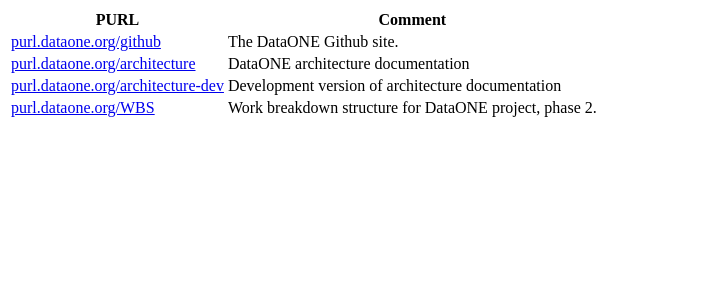
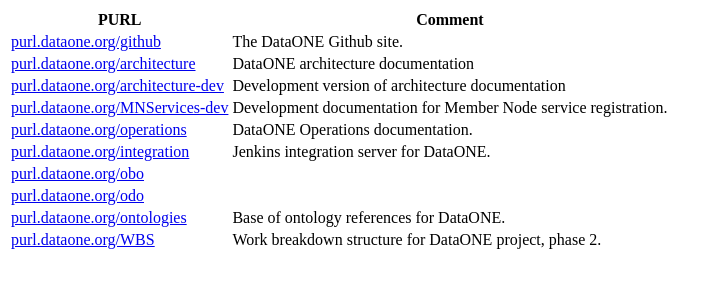
Before and after one commit to DataONEorg/dataone_purl, a plain HTML site: page www/index.html in a window 1280 px wide. Shown: the whole page, without its empty margins (0-719 px from the left). Drawn offline with Linux system fonts and the light colour scheme.

Commit message:
Added existing PURLs

```diff
--- a/www/index.html
+++ b/www/index.html
@@ -25,6 +25,30 @@
       <td>Development version of architecture documentation</td>
     </tr>
     <tr>
+      <td><a href="https://purl.dataone.org/MNServices-dev">purl.dataone.org/MNServices-dev</a></td>
+      <td>Development documentation for Member Node service registration.</td>
+    </tr>
+    <tr>
+      <td><a href="https://purl.dataone.org/operations">purl.dataone.org/operations</a></td>
+      <td>DataONE Operations documentation.</td>
+    </tr>
+    <tr>
+      <td><a href="https://purl.dataone.org/integration">purl.dataone.org/integration</a></td>
+      <td>Jenkins integration server for DataONE.</td>
+    </tr>
+    <tr>
+      <td><a href="https://purl.dataone.org/obo">purl.dataone.org/obo</a></td>
+      <td></td>
+    </tr>
+    <tr>
+      <td><a href="https://purl.dataone.org/odo">purl.dataone.org/odo</a></td>
+      <td></td>
+    </tr>
+    <tr>
+      <td><a href="https://purl.dataone.org/ontologies">purl.dataone.org/ontologies</a></td>
+      <td>Base of ontology references for DataONE.</td>
+    </tr>
+    <tr>
       <td><a href="https://purl.dataone.org/WBS">purl.dataone.org/WBS</a></td>
       <td>Work breakdown structure for DataONE project, phase 2.</td>
     </tr>
```
